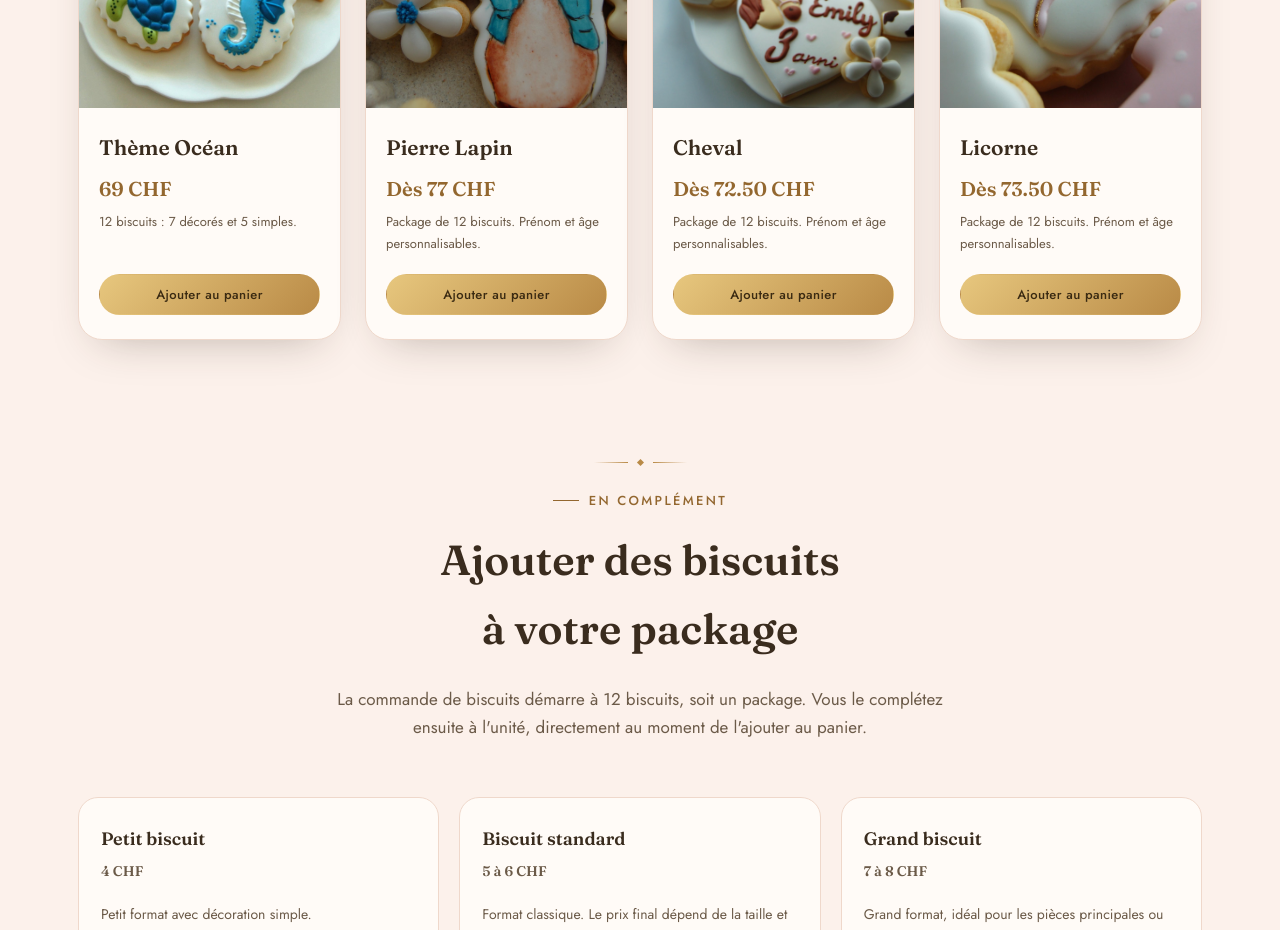
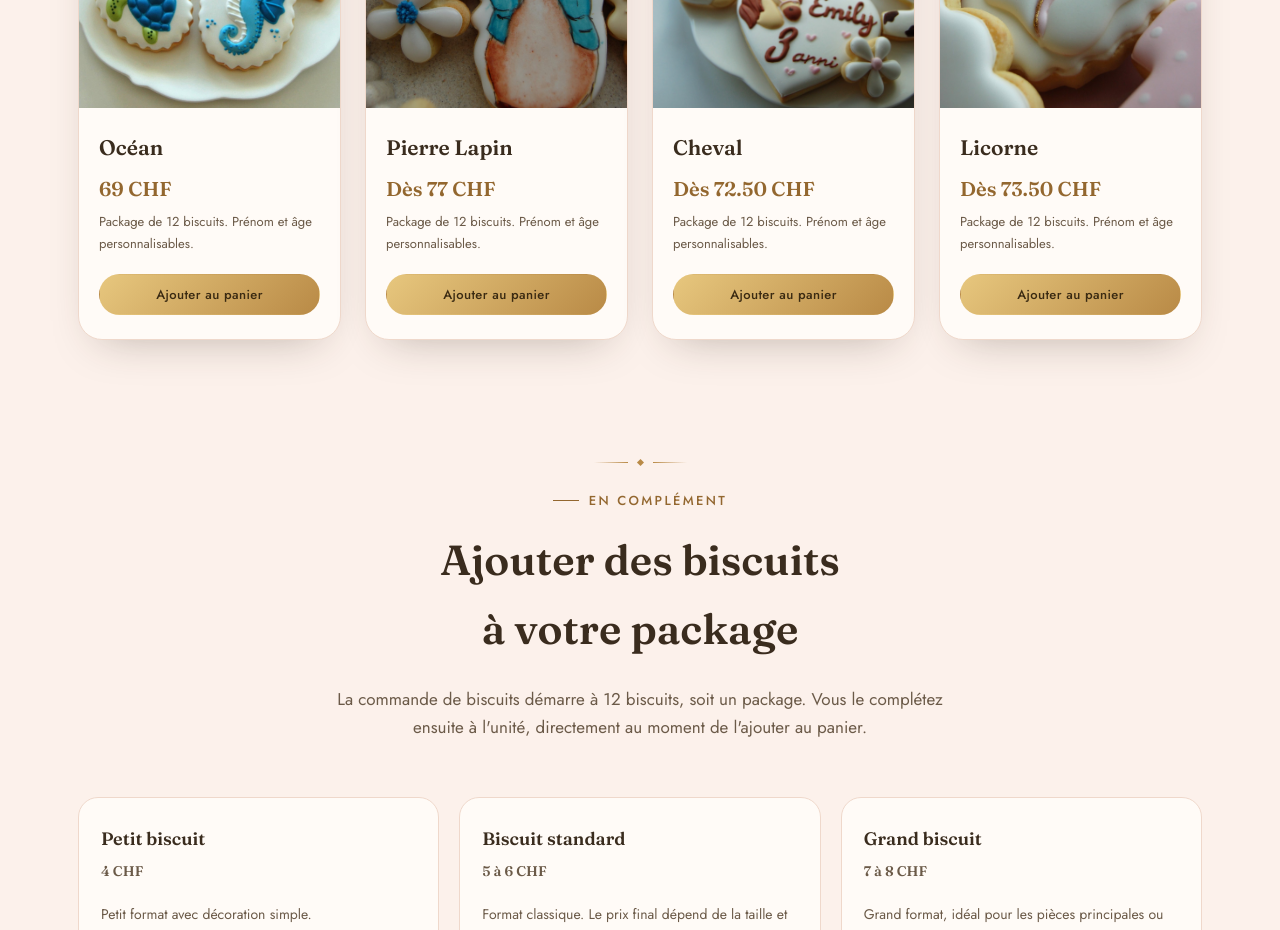
Before and after one commit to ComparePrime/jolie-creation.com, a website: page biscuits-personnalises.html in a window 1280 px wide. Shown: the part 2440-3370 px from the top of the page. Drawn offline with Linux system fonts and the light colour scheme.

Commit message:
Update biscuits-personnalises.html

```diff
--- a/biscuits-personnalises.html
+++ b/biscuits-personnalises.html
@@ -161,9 +161,9 @@
             <img src="images/creations/anniversaire-ocean-etagere.jpg" alt="Biscuits décorés sur le thème de l'océan présentés sur une étagère : baleine, tortue, hippocampe et étoiles de mer" width="1665" height="1800" loading="lazy" decoding="async">
           </div>
           <div class="pack-corps">
-            <h3>Thème Océan</h3>
+            <h3>Océan</h3>
             <p class="pack-prix">69 CHF</p>
-            <p class="pack-note">12 biscuits : 7 décorés et 5 simples.</p>
+            <p class="pack-note">Package de 12 biscuits. Prénom et âge personnalisables.</p>
             <button type="button" class="btn btn-primary btn-small" data-ajout-panier="pack-ocean">Ajouter au panier</button>
           </div>
         </article>
```
